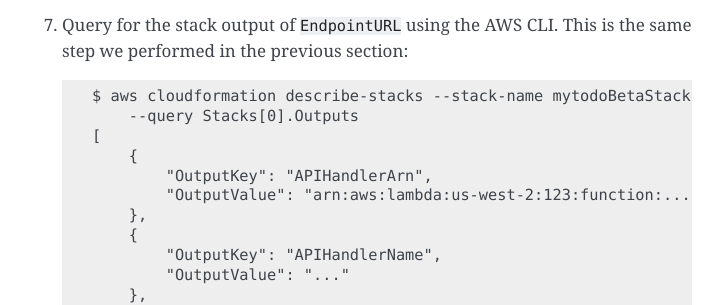
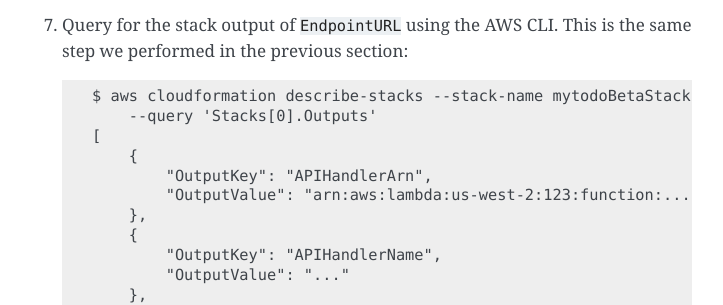
Before and after one commit to aws-samples/chalice-workshop, a Sphinx documentation site: the page built from docs/source/todo-app/part2/02-pipeline.rst, in a window 1280 px wide and 900 px high, scrolled down 4761 px. Shown: the part 173-478 px from the top of the window, without its empty margins (388-1111 px from the left). Built offline with Sphinx 7.4.7, drawn with Linux system fonts in a browser that asks for light colours; some of the changed text lies outside the part shown.

Commit message:
Fix command typo in docs

```diff
--- a/docs/source/todo-app/part2/02-pipeline.rst
+++ b/docs/source/todo-app/part2/02-pipeline.rst
@@ -56,7 +56,7 @@ Instructions
 
     $ aws cloudformation describe-stacks \
         --stack-name chalice-pipeline-stack \
-        --query Stacks[0].Outputs
+        --query 'Stacks[0].Outputs'
     [
         ...
         {
@@ -165,7 +165,7 @@ Wait until the stages have completed and all the stages are green.
    the same step we performed in the previous section::
 
     $ aws cloudformation describe-stacks --stack-name mytodoBetaStack \
-        --query Stacks[0].Outputs
+        --query 'Stacks[0].Outputs'
     [
         {
             "OutputKey": "APIHandlerArn",
```
